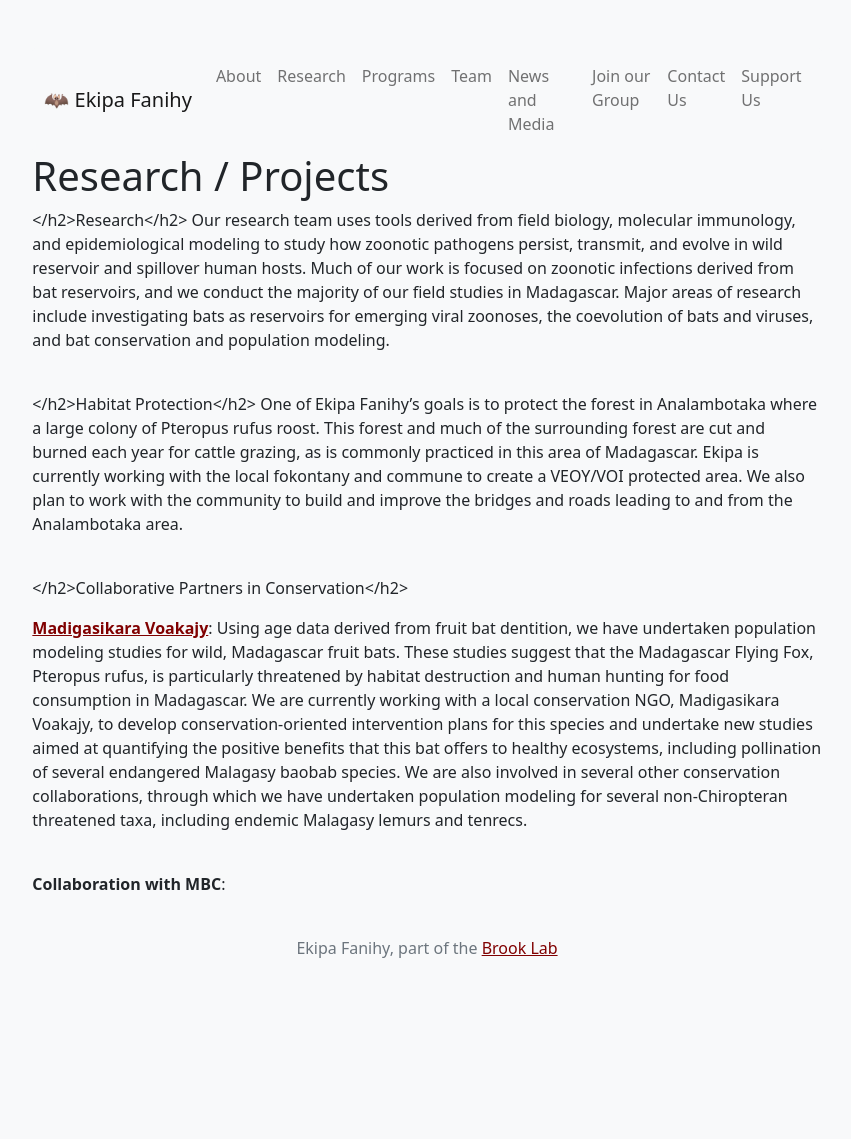
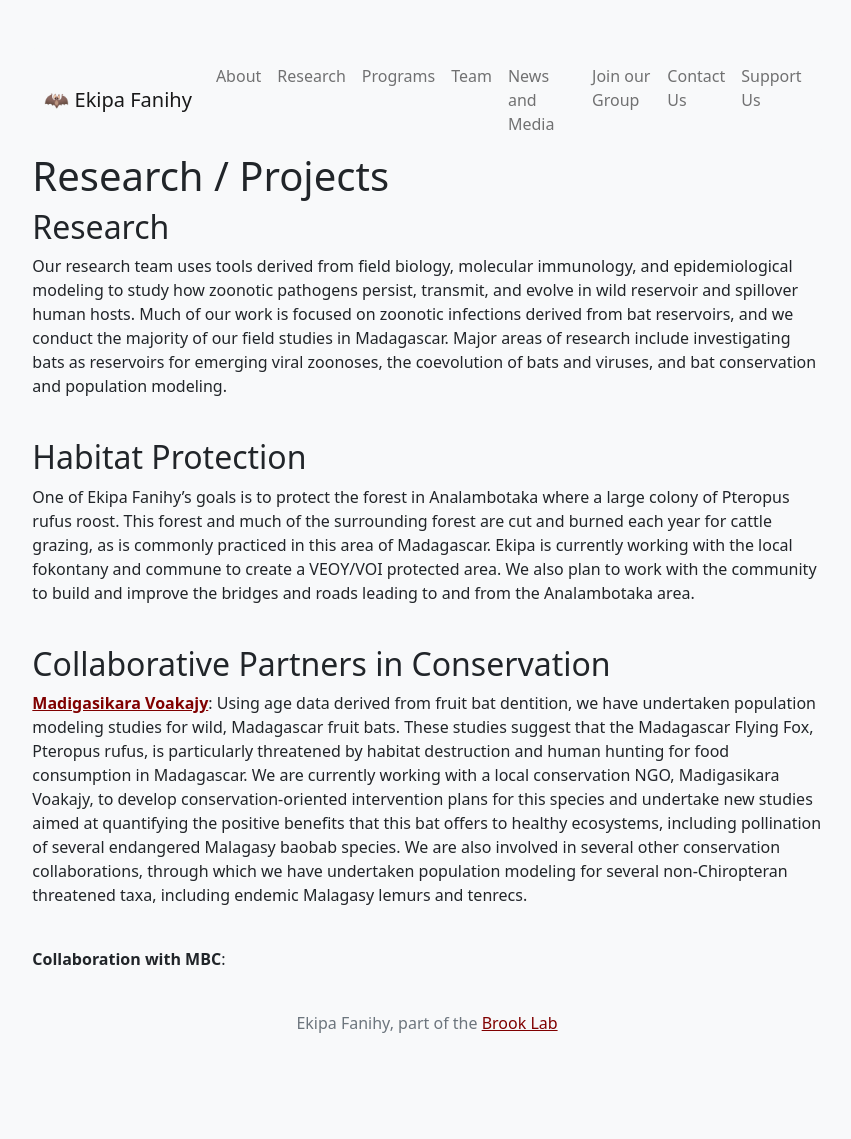
Before and after one commit to brooklabteam/www-ekipafanihy, a Jekyll site: the page built from research.md, in a window 1280 px wide. Shown: the whole page, without its empty margins (213-1064 px from the left). Built offline with Jekyll 4.4.1, drawn with Linux system fonts in a browser that asks for light colours; before the commit the page ends 1064 px from its top, so only the background shows below that.

```diff
--- a/research.md
+++ b/research.md
@@ -4,17 +4,17 @@ title: Research / Projects
 permalink: /research
 ---
 
-</h2>Research</h2>
+<h2>Research</h2>
 Our research team uses tools derived from field biology, molecular immunology, and epidemiological modeling to study how zoonotic pathogens persist, transmit, and evolve in wild reservoir and spillover human hosts. Much of our work is focused on zoonotic infections derived from bat reservoirs, and we conduct the majority of our field studies in Madagascar. Major areas of research include investigating bats as reservoirs for emerging viral zoonoses, the coevolution of bats and viruses, and bat conservation and population modeling.
 
 <div style="clear:both;">&nbsp;</div>
 
-</h2>Habitat Protection</h2>
+<h2>Habitat Protection</h2>
 One of Ekipa Fanihy’s goals is to protect the forest in Analambotaka where a large colony of Pteropus rufus roost. This forest and much of the surrounding forest are cut and burned each year for cattle grazing, as is commonly practiced in this area of Madagascar. Ekipa is currently working with the local fokontany and commune to create a VEOY/VOI protected area. We also plan to work with the community to build and improve the bridges and roads leading to and from the Analambotaka area.
 
 <div style="clear:both;">&nbsp;</div>
 
-</h2>Collaborative Partners in Conservation</h2>
+<h2>Collaborative Partners in Conservation</h2>
 
 [**Madigasikara Voakajy**](https://www.madagasikara-voakajy.org/): Using age data derived from fruit bat dentition, we have undertaken population modeling studies for wild, Madagascar fruit bats. These studies suggest that the Madagascar Flying Fox, Pteropus rufus, is particularly threatened by habitat destruction and human hunting for food consumption in Madagascar. We are currently working with a local conservation NGO, Madigasikara Voakajy, to develop conservation-oriented intervention plans for this species and undertake new studies aimed at quantifying the positive benefits that this bat offers to healthy ecosystems, including pollination of several endangered Malagasy baobab species. We are also involved in several other conservation collaborations, through which we have undertaken population modeling for several non-Chiropteran threatened taxa, including endemic Malagasy lemurs and tenrecs.
 
```
